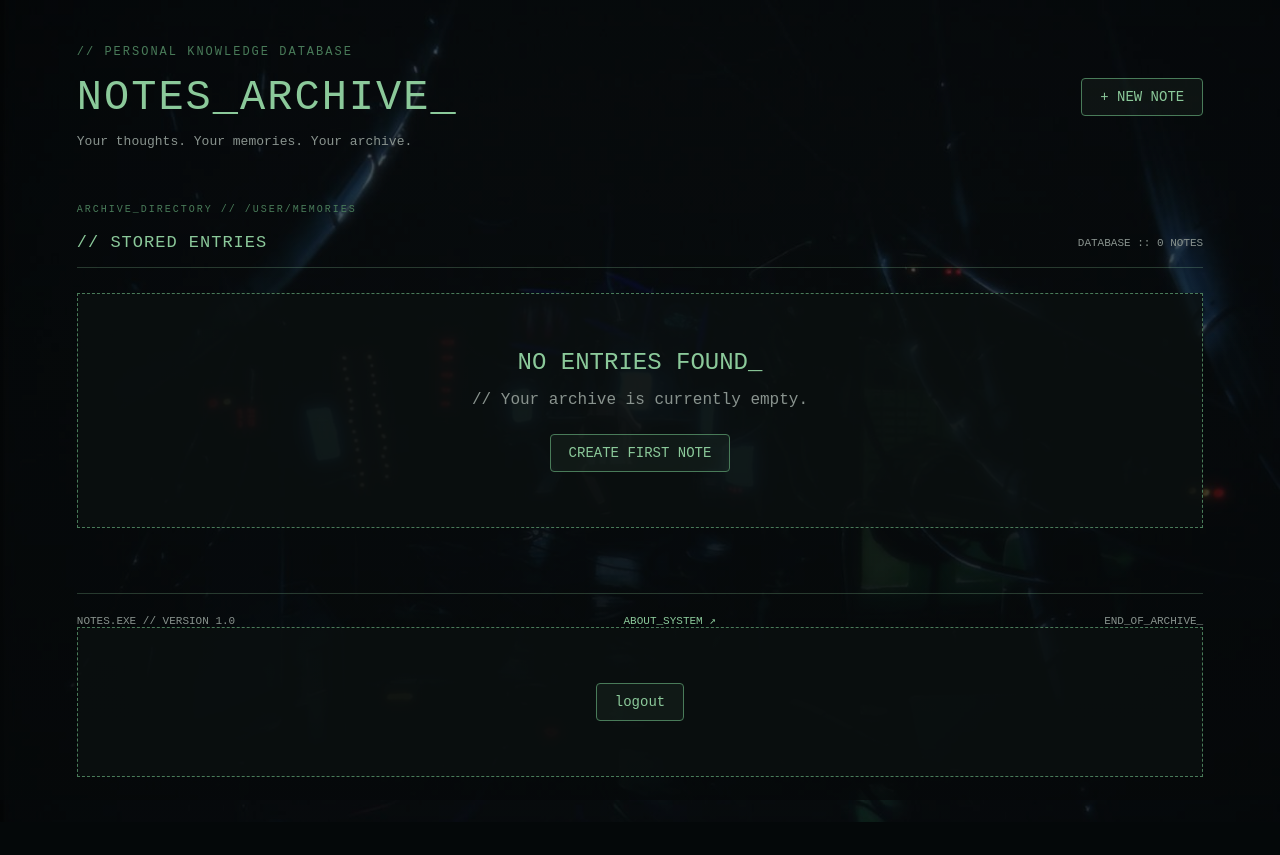
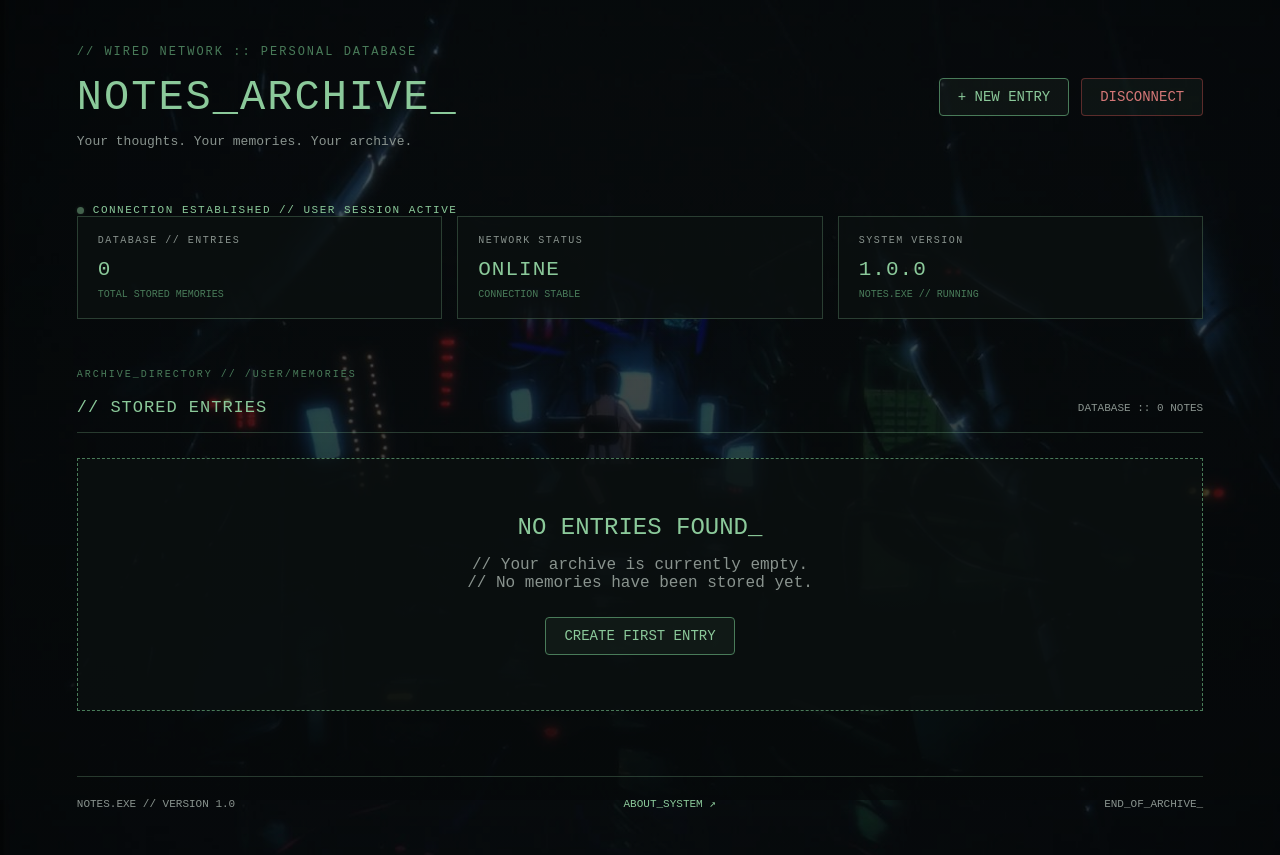
Before and after one commit to Atharken/Notes_Flask, a Flask app: page / in a window 1280 px wide. Before the commit the page ends 822 px from the top, so only its background shows below. Run offline with Flask 3, Linux system fonts and the light colour scheme; the visitor is signed in with stand-in values (Sample User, id 1); data that the repository does not hold is empty.

Commit message:
Update dashboard.html

```diff
--- a/templates/dashboard.html
+++ b/templates/dashboard.html
@@ -1,37 +1,127 @@
 <!DOCTYPE html>
 <html lang="en">
+
 <head>
     <meta charset="UTF-8">
     <meta name="viewport" content="width=device-width, initial-scale=1.0">
+
     <link rel="stylesheet"
       href="{{ url_for('static', filename='css/style.css') }}">
-    <title>Document</title>
+
+    <title>NOTES_ARCHIVE | THE WIRED</title>
 </head>
 
 <body>
 
 <main class="dashboard">
 
-        <!-- Header -->
+    <!-- HEADER -->
+
     <header class="page-header">
+
         <div>
-                <div class="system-label">// PERSONAL KNOWLEDGE DATABASE</div>
-                <h1>NOTES_ARCHIVE<span class="cursor">_</span></h1>
-                <p class="subtitle">Your thoughts. Your memories. Your archive.</p>
+            <div class="system-label">
+                // WIRED NETWORK :: PERSONAL DATABASE
             </div>
 
+            <h1>
+                NOTES_ARCHIVE<span class="cursor">_</span>
+            </h1>
+
+            <p class="subtitle">
+                Your thoughts. Your memories. Your archive.
+            </p>
+        </div>
+
+        <div class="header-actions">
+
             <a href="{{ url_for('add') }}" class="btn">
-                + NEW NOTE
+                + NEW ENTRY
             </a>
+
+            <a href="{{ url_for('logout') }}"
+               class="btn btn-logout">
+                DISCONNECT
+            </a>
+
+        </div>
+
     </header>
 
-        <!-- Notes Section -->
+
+    <!-- CONNECTION STATUS -->
+
+    <div class="connection-status">
+        <span class="status-dot"></span>
+        CONNECTION ESTABLISHED // USER SESSION ACTIVE
+    </div>
+
+
+    <!-- SYSTEM OVERVIEW -->
+
+    <section class="system-overview">
+
+        <div class="system-panel">
+            <div class="system-panel-label">
+                DATABASE // ENTRIES
+            </div>
+
+            <div class="system-panel-value">
+                {{ result|length }}
+            </div>
+
+            <div class="system-panel-description">
+                TOTAL STORED MEMORIES
+            </div>
+        </div>
+
+
+        <div class="system-panel">
+            <div class="system-panel-label">
+                NETWORK STATUS
+            </div>
+
+            <div class="system-panel-value">
+                ONLINE
+            </div>
+
+            <div class="system-panel-description">
+                CONNECTION STABLE
+            </div>
+        </div>
+
+
+        <div class="system-panel">
+            <div class="system-panel-label">
+                SYSTEM VERSION
+            </div>
+
+            <div class="system-panel-value">
+                1.0.0
+            </div>
+
+            <div class="system-panel-description">
+                NOTES.EXE // RUNNING
+            </div>
+        </div>
+
+    </section>
+
+
+    <!-- NOTES ARCHIVE -->
+
     <section class="archive-section">
 
         <div class="section-heading">
+
             <h2>// STORED ENTRIES</h2>
-                <span>DATABASE :: {{ result|length }} NOTES</span>
+
+            <span>
+                DATABASE :: {{ result|length }} NOTES
+            </span>
+
         </div>
+
 
         <div class="notes-container">
 
@@ -40,43 +130,78 @@
             <article class="note-card">
 
                 <div class="note-label">
-                        ENTRY_{{ i[0] }} // ARCHIVE [CREATED AT //{{ i[3] }}] {% if i[4] %} [{{ i[4] }}] {% endif %}
+
+                    ENTRY_{{ i[0] }}
+
+                    // ARCHIVE
+
+                    [CREATED AT // {{ i[3] }}]
+
+                    {% if i[4] %}
+                        [{{ i[4] }}]
+                    {% endif %}
+
                 </div>
+
 
                 <h3>{{ i[1] }}</h3>
 
+
                 <div class="note-divider"></div>
+
 
                 <p class="note-content">{{ i[2] }}</p>
 
 
+                <!-- ACTIONS -->
 
                 <div class="note-actions">
 
-                        <form action="{{ url_for('edit', id=i[0]) }}" method="get">
+                    <form action="{{ url_for('edit', id=i[0]) }}"
+                          method="get">
+
                         <button type="submit" class="btn">
                             [ EDIT ]
                         </button>
+
                     </form>
 
-                        <form action="{{ url_for('remove', id=i[0]) }}" method="post">
-                            <button type="submit" class="btn btn-delete">
+
+                    <form action="{{ url_for('remove', id=i[0]) }}"
+                          method="post">
+
+                        <button type="submit"
+                                class="btn btn-delete">
+
                             [ DELETE ]
+
                         </button>
+
                     </form>
 
                 </div>
 
             </article>
 
+
             {% else %}
 
+            <!-- EMPTY DATABASE -->
+
             <div class="empty-state">
+
                 <h2>NO ENTRIES FOUND_</h2>
-                    <p>// Your archive is currently empty.</p>
+
+                <p>
+                    // Your archive is currently empty.
+                    <br>
+                    // No memories have been stored yet.
+                </p>
+
                 <a href="{{ url_for('add') }}" class="btn">
-                        CREATE FIRST NOTE
+                    CREATE FIRST ENTRY
                 </a>
+
             </div>
 
             {% endfor %}
@@ -85,24 +210,27 @@
 
     </section>
 
-        <!-- Footer -->
+
+    <!-- FOOTER -->
+
     <footer class="dashboard-footer">
-            <span>NOTES.EXE // VERSION 1.0</span>
-            <a href="{{ url_for('about') }}">ABOUT_SYSTEM ↗</a>
-            <span>END_OF_ARCHIVE_</span>
+
+        <span>
+            NOTES.EXE // VERSION 1.0
+        </span>
+
+        <a href="{{ url_for('about') }}">
+            ABOUT_SYSTEM ↗
+        </a>
+
+        <span>
+            END_OF_ARCHIVE_
+        </span>
+
     </footer>
-
-             <div class="empty-state">
-
-
-                    <a href="{{ url_for('logout') }}" class="btn">
-                        logout
-                    </a>
-                </div>
 
 
 </main>
 
 </body>
-
 </html>
```
Lines whose indentation alone changed are shown as unchanged.
